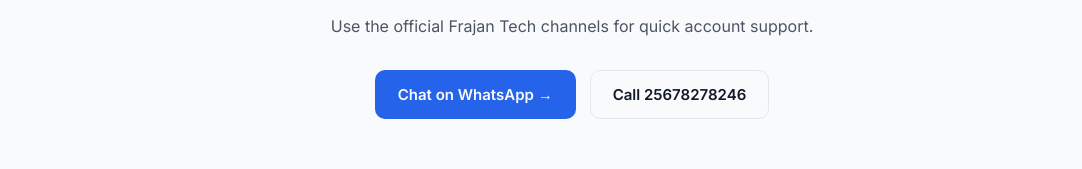
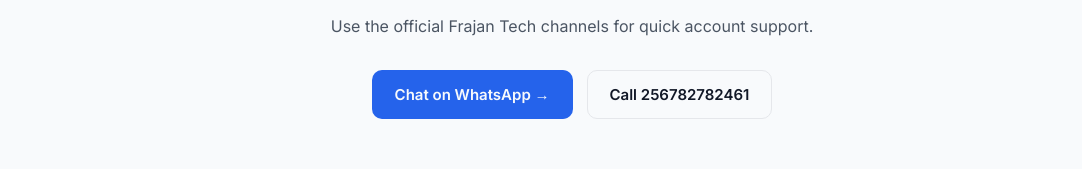
Before and after one commit to Niwahereza-Trust/frajantech, a React (Vite) app: page / in a window 1280 px wide. Shown: the part 4561-4730 px from the top of the page, without its empty margins (198-1280 px from the left). Built offline with nearby package versions, Linux system fonts and the light colour scheme.

Commit message:
editted the support.jsx file

```diff
--- a/src/components/Support.jsx
+++ b/src/components/Support.jsx
@@ -9,11 +9,11 @@ export default function Support() {
         <div className="support-actions">
           <a
             className="btn btn-primary"
-            href="https://api.whatsapp.com/send?phone=256786774925&text=Hello%20Frajan%20Tech%20customer%20care%2C%20I%20need%20support."
+            href="https://api.whatsapp.com/send?phone=256782782461&text=Hello%20Frajan%20Tech%20customer%20care%2C%20I%20need%20support."
           >
             Chat on WhatsApp →
           </a>
-          <a className="btn btn-ghost" href="tel:25678278246">Call 25678278246</a>
+          <a className="btn btn-ghost" href="tel:256782782461">Call 256782782461</a>
         </div>
       </div>
 
```
